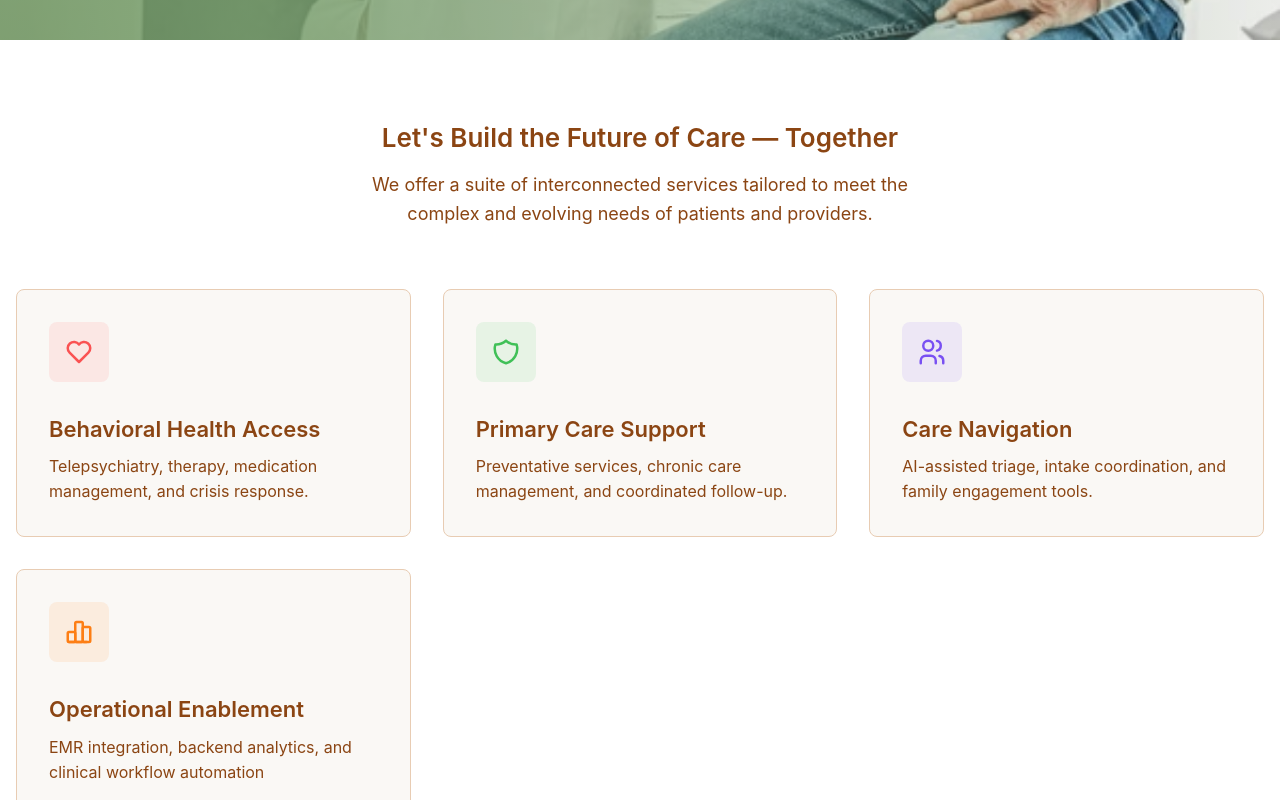
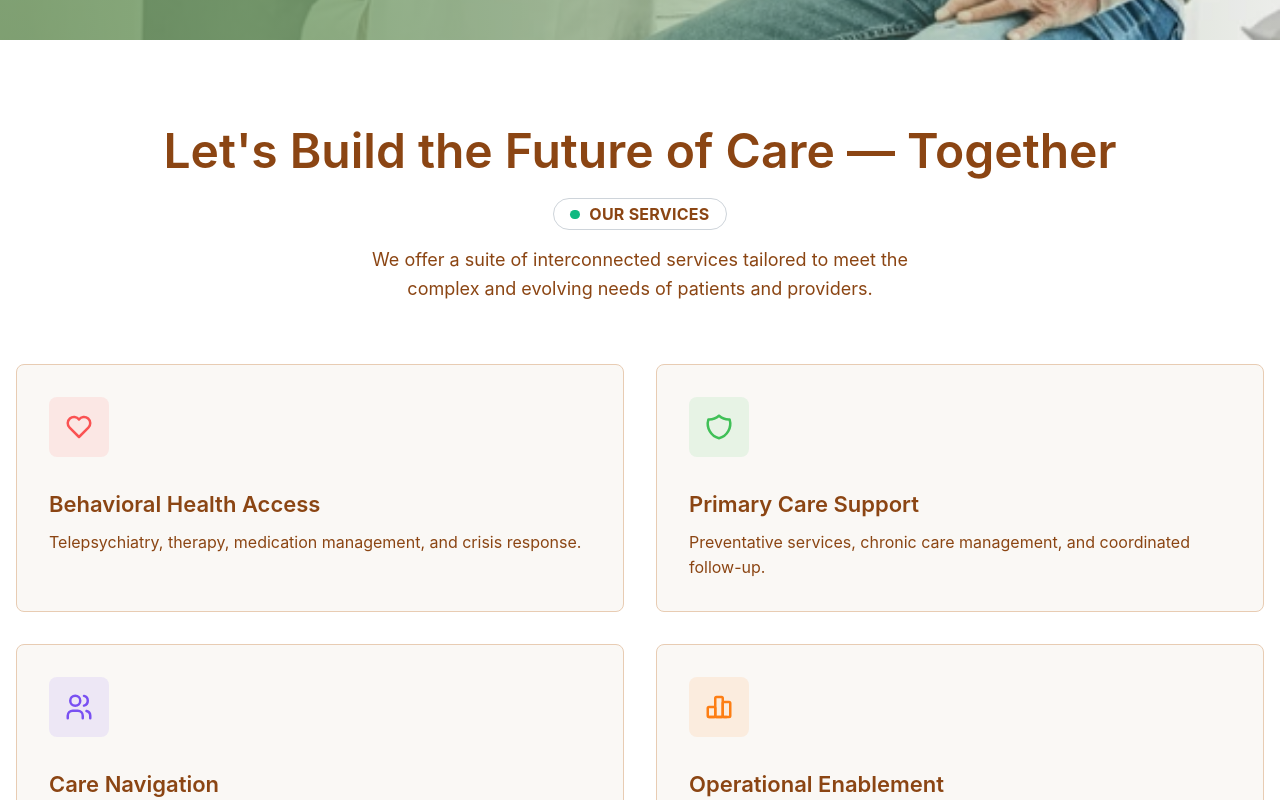
Before and after one commit to BennyXie/Altheros-Capital, a React (Create React App) app in the folder client/: page / in a window 1280 px wide. Shown: the part 700-1500 px from the top of the page. Built offline with nearby package versions, Linux system fonts and the light colour scheme.

Commit message:
Features to Match Figma
kind of?

```diff
--- a/client/src/components/landing/sections/FeaturesSection.jsx
+++ b/client/src/components/landing/sections/FeaturesSection.jsx
@@ -1,9 +1,25 @@
-import { Container, Title, Text, SimpleGrid, Paper, ThemeIcon, Stack } from '@mantine/core';
-import { motion } from 'framer-motion';
-import { IconRocket, IconShield, IconUsers, IconChartBar, IconBolt, IconHeart } from '@tabler/icons-react';
-import { fadeInUp, staggerContainer } from '../../../animations/variants';
-import { FEATURES_CONFIG } from '../../../config/landingConfig';
-import classes from './FeaturesSection.module.css';
+import {
+  Container,
+  Title,
+  Badge,
+  Text,
+  SimpleGrid,
+  Paper,
+  ThemeIcon,
+  Stack,
+} from "@mantine/core";
+import { motion } from "framer-motion";
+import {
+  IconRocket,
+  IconShield,
+  IconUsers,
+  IconChartBar,
+  IconBolt,
+  IconHeart,
+} from "@tabler/icons-react";
+import { fadeInUp, staggerContainer } from "../../../animations/variants";
+import { FEATURES_CONFIG } from "../../../config/landingConfig";
+import classes from "./FeaturesSection.module.css";
 
 // Icon mapping to convert string names to actual icon components
 const iconMap = {
@@ -46,19 +62,27 @@ const FeaturesSection = () => {
         >
           <motion.div variants={fadeInUp}>
             <Stack align="center" mb={60}>
-              <Title order={2} ta="center" c="accent.6" className={classes.title}>
+              <Title
+                order={1}
+                ta="center"
+                c="accent.6"
+                className={classes.title}
+                size={48}
+              >
                 {FEATURES_CONFIG.title}
               </Title>
+
+              <Badge variant="dot" size="xl">
+                {FEATURES_CONFIG.badge}
+              </Badge>
+
               <Text size="lg" c="accent.5" ta="center" maw={600}>
                 {FEATURES_CONFIG.subtitle}
               </Text>
             </Stack>
           </motion.div>
 
-          <SimpleGrid
-            cols={{ base: 1, sm: 2, lg: 3 }}
-            spacing="xl"
-          >
+          <SimpleGrid cols={{ base: 1, sm: 2, lg: 2 }} spacing="xl">
             {features.map((feature, index) => {
               const IconComponent = iconMap[feature.icon] || IconRocket; // Fallback to IconRocket if icon not found
 
@@ -84,7 +108,13 @@ const FeaturesSection = () => {
                       <IconComponent size={30} />
                     </ThemeIcon>
 
-                    <Title order={3} mt="md" mb="xs" c="accent.6" className={classes.featureTitle}>
+                    <Title
+                      order={3}
+                      mt="md"
+                      mb="xs"
+                      c="accent.6"
+                      className={classes.featureTitle}
+                    >
                       {feature.title}
                     </Title>
 
```
